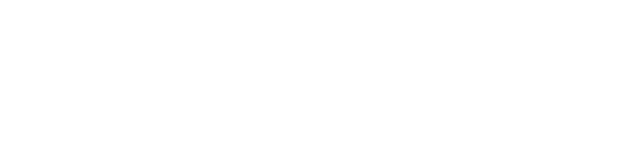
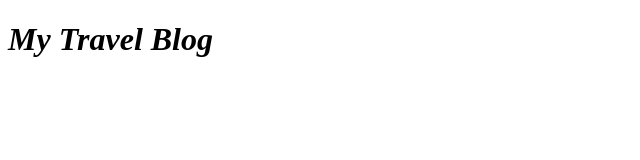
Before and after one commit to dmmalek/my-travel-blog, a plain HTML site: page index.html in a window 1280 px wide. Shown: the whole page, without its empty margins (0-640 px from the left). Drawn offline with Linux system fonts and the light colour scheme.

Commit message:
using heading and em tag

```diff
--- a/index.html
+++ b/index.html
@@ -5,5 +5,8 @@
     <meta name="viewport" content="width=device-width, initial-scale=1.0" />
     <title>My Travel Blog</title>
   </head>
-  <body></body>
+  <body>
+    <!-- This is a Head Section -->
+    <h1><em>My Travel Blog</em></h1>
+  </body>
 </html>
```
